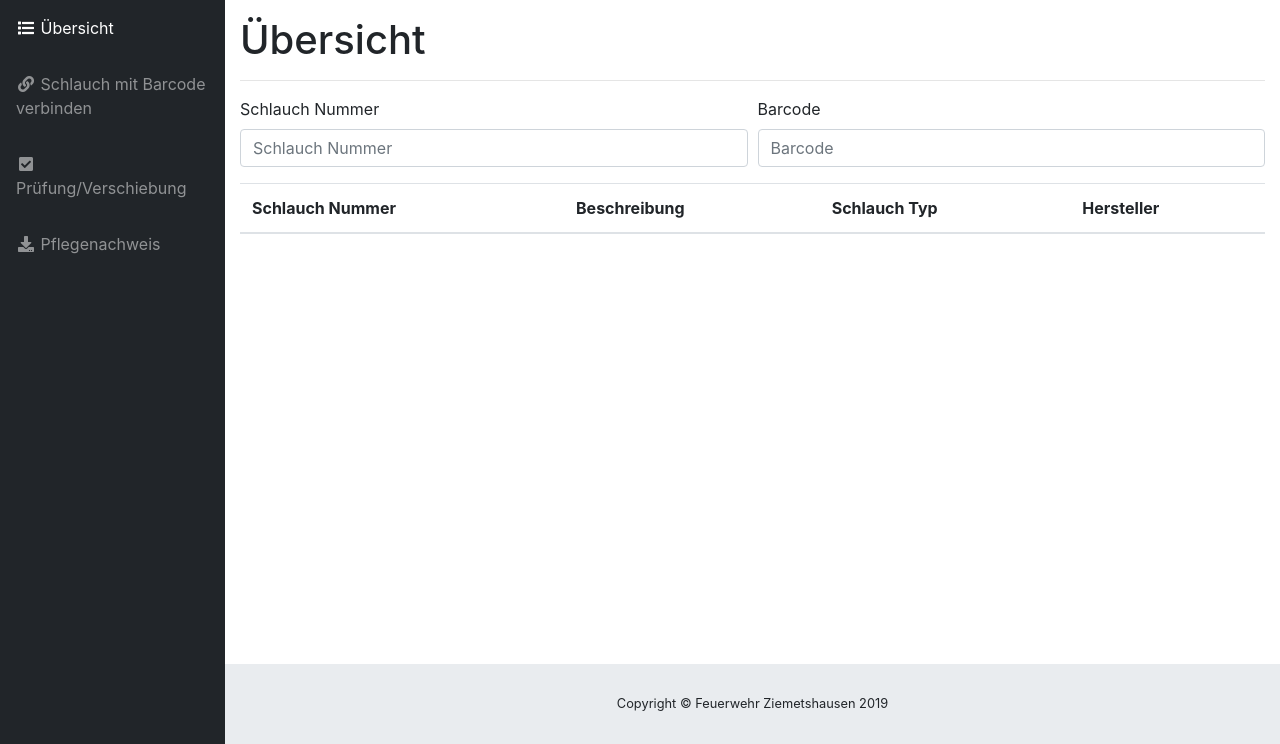
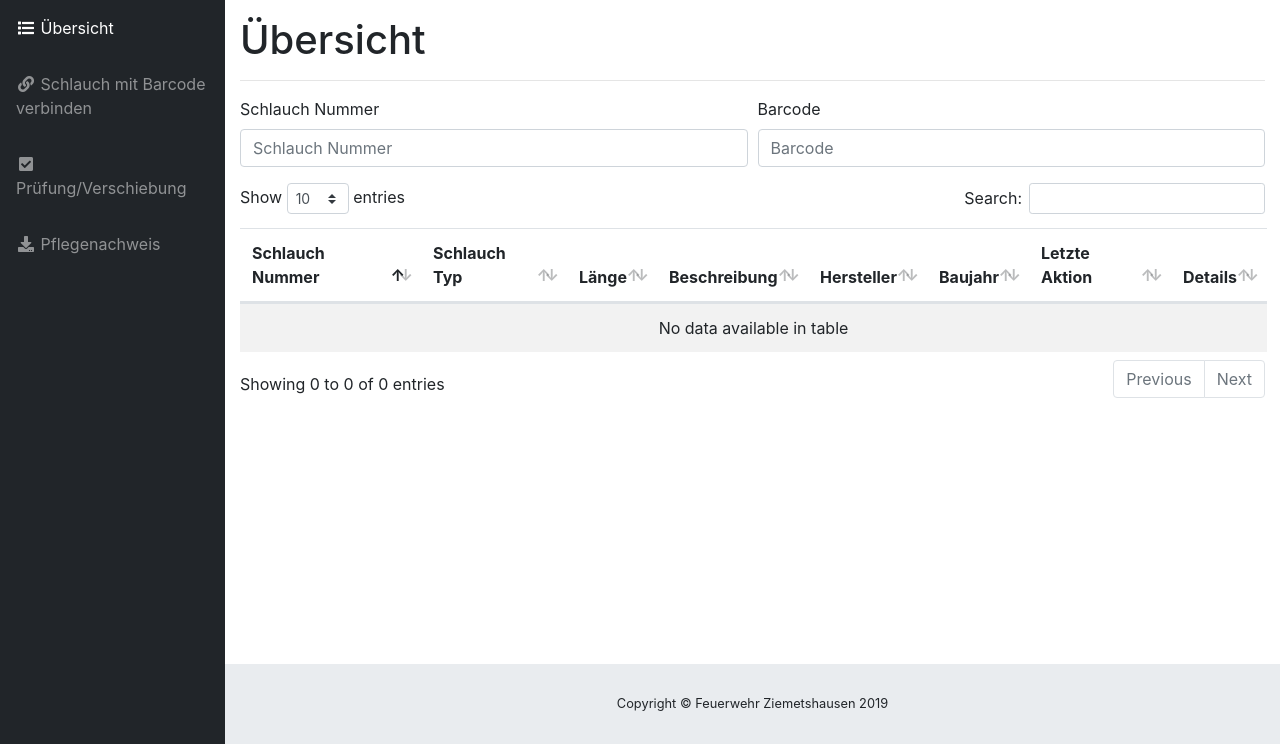
Before and after one commit to HyP3r-/firehose, a Django app: page / in a window 1280 px wide. Shown: the part 56-800 px from the top of the page. Run offline with Django 3.2, Linux system fonts and the light colour scheme; data that the repository does not hold is empty; some libraries are stand-ins or nearby versions.

Commit message:
list.js, list.html: changed to data table base.html: added js.cookie and global urls.py: added some endpoints for list

```diff
--- a/web/hose/static/hose/js/list.js
+++ b/web/hose/static/hose/js/list.js
@@ -1,37 +1,94 @@
+var hoseTypes = null;
+var hoseManufacturers = null;
+
+/**
+ * Init Page
+ */
 $(function () {
-    loadList();
+    loadHoseManufacturers();
     $("#inputHoseNumber, #inputBarcode").change(function () {
-        loadList();
+        loadHoses();
     });
 });
 
 /**
+ * Load list of Hose Manufacturers
+ */
+function loadHoseManufacturers() {
+    $.get("/api/list/hoseManufacturers")
+        .done(function (data) {
+            hoseManufacturers = data.hoseManufacturers;
+            loadHoseTypes();
+        });
+}
+
+/**
+ * Load list of Hose Types
+ */
+function loadHoseTypes() {
+    $.get("/api/list/hoseTypes")
+        .done(function (data) {
+            hoseTypes = data.hoseTypes;
+            loadHoses();
+        });
+}
+
+/**
  * Load list of Hoses
  */
-function loadList() {
+function loadHoses() {
     var number = $("#inputHoseNumber").val();
     var barcode = $("#inputBarcode").val();
-    $.post("/api/link/list", {number: number, barcode: barcode})
+    $.post("/api/list/hoses", {number: number, barcode: barcode})
         .done(function (data) {
-            updateList(data.list);
-        })
-        .fail(function () {
-
+            updateHoses(data.hoses);
         });
 }
 
 /**
  * Update list
  */
-function updateList(list) {
-    var listTable = $("#listTable tbody");
-    listTable.empty();
-    $.each(list, function (index, element) {
-        var row = $("<tr/>");
-        row.append($("<td/>", {text: element.number}));
-        row.append($("<td/>", {text: element.description}));
-        row.append($("<td/>", {text: element.hoseType}));
-        row.append($("<td/>", {text: element.manufacturer}));
-        listTable.append(row);
+function updateHoses(hoses) {
+    var listTable = $("#listTable");
+
+    listTable.DataTable({
+        data: hoses,
+        columns: [
+            {
+                data: "number",
+                title: "Schlauch Nummer"
+            },
+            {
+                data: "hoseType",
+                title: "Schlauch Typ"
+            },
+            {
+                data: "length",
+                title: "Länge",
+                render: function (data, type, row, meta) {
+                    return data + " m";
+                }
+            },
+            {
+                data: "description",
+                title: "Beschreibung"
+            },
+            {
+                data: "manufacturer",
+                title: "Hersteller"
+            },
+            {
+                data: "buildYear",
+                title: "Baujahr"
+            },
+            {
+                data: "",
+                title: "Letzte Aktion"
+            },
+            {
+                data: "",
+                title: "Details"
+            }
+        ]
     });
 }
--- a/web/hose/templates/hose/base.html
+++ b/web/hose/templates/hose/base.html
@@ -118,118 +118,16 @@
     </div>
 </div>
 
-<!-- Bootstrap core JavaScript-->
 <script src="{% static "hose/vendor/js/jquery.min.js" %}"></script>
 <script src="{% static "hose/vendor/js/bootstrap.bundle.min.js" %}"></script>
-
-<!-- Core plugin JavaScript-->
 <script src="{% static "hose/vendor/js/jquery.easing.min.js" %}"></script>
-
-<!-- Page level plugin JavaScript-->
 <script src="{% static "hose/vendor/js/jquery.dataTables.min.js" %}"></script>
 <script src="{% static "hose/vendor/js/dataTables.bootstrap4.min.js" %}"></script>
-
-<!-- Custom scripts for all pages-->
 <script src="{% static "hose/vendor/js/sb-admin.min.js" %}"></script>
-
-<!-- Demo scripts for this page-->
-<script src="{% static "hose/vendor/js/demo/datatables-demo.js" %}"></script>
-
+<script src="{% static "hose/vendor/js/js.cookie.min.js" %}"></script>
+<script src="{% static "hose/js/global.js" %}"></script>
 {% block js-content %}
 {% endblock %}
 
 </body>
 </html>
-
-
-{#<!doctype html>#}
-{#<html lang="en">#}
-{#<head>#}
-{#    <meta charset="utf-8">#}
-{#    <meta name="viewport" content="width=device-width, initial-scale=1, shrink-to-fit=no">#}
-{#    <meta name="description" content="">#}
-{#    <meta name="author" content="">#}
-{#    <link rel="icon" href="{% static "hose/img/firefighter.ico" %}">#}
-{##}
-{#    <title>Schlauchverwaltung &middot; {% block title %}Default Title{% endblock %}</title>#}
-{##}
-{#    <link href="{% static "hose/css/bootstrap.min.css" %}" rel="stylesheet">#}
-{#    <link href="{% static "hose/css/hose.css" %}" rel="stylesheet">#}
-{#    {% block css-content %}#}
-{#    {% endblock %}#}
-{#</head>#}
-{##}
-{#<body>#}
-{#<nav class="navbar navbar-dark fixed-top bg-dark flex-md-nowrap p-0 shadow">#}
-{#    <a class="navbar-brand col-sm-3 col-md-2 mr-0" href="{% url "list-index" %}">Schlauchverwaltung</a>#}
-{#    <ul class="navbar-nav px-3">#}
-{#        <li class="nav-item text-nowrap">#}
-{#            <a class="nav-link" href="#">Abmelden</a>#}
-{#        </li>#}
-{#    </ul>#}
-{#</nav>#}
-{##}
-{#<div class="container-fluid">#}
-{#    <div class="row">#}
-{#        <nav class="col-md-2 d-none d-md-block bg-light sidebar">#}
-{#            <div class="sidebar-sticky">#}
-{#                <ul class="nav flex-column">#}
-{#                    {% block nav-list %}#}
-{#                        <li class="nav-item">#}
-{#                            <a class="nav-link" href="{% url "list-index" %}">#}
-{#                                <span data-feather="list"></span>#}
-{#                                Übersicht#}
-{#                            </a>#}
-{#                        </li>#}
-{#                    {% endblock %}#}
-{#                    {% block nav-link %}#}
-{#                        <li class="nav-item">#}
-{#                            <a class="nav-link" href="{% url "link-index" %}">#}
-{#                                <span data-feather="link"></span>#}
-{#                                Schlauch mit Barcode verbinden#}
-{#                            </a>#}
-{#                        </li>#}
-{#                    {% endblock %}#}
-{#                    {% block nav-check %}#}
-{#                        <li class="nav-item">#}
-{#                            <a class="nav-link" href="{% url "check-index" %}">#}
-{#                                <span data-feather="check-square"></span>#}
-{#                                Prüfung/Verschiebung#}
-{#                            </a>#}
-{#                        </li>#}
-{#                    {% endblock %}#}
-{#                    {% block nav-download %}#}
-{#                        <li class="nav-item">#}
-{#                            <a class="nav-link" href="{% url "download-index" %}">#}
-{#                                <span data-feather="download"></span>#}
-{#                                Pflegenachweis#}
-{#                            </a>#}
-{#                        </li>#}
-{#                    {% endblock %}#}
-{#                </ul>#}
-{#            </div>#}
-{#        </nav>#}
-{##}
-{#        <main role="main" class="col-md-9 ml-sm-auto col-lg-10 px-4">#}
-{#            <div class="d-flex justify-content-between flex-wrap flex-md-nowrap align-items-center pt-3 pb-2 mb-3 border-bottom">#}
-{#                <h1 class="h2">{% block title-page %}Default Title{% endblock %}</h1>#}
-{#            </div>#}
-{##}
-{#            {% block content %}#}
-{#            {% endblock content %}#}
-{#        </main>#}
-{#    </div>#}
-{#</div>#}
-{##}
-{#<script src="{% static "hose/js/jquery.min.js" %}"></script>#}
-{#<script src="{% static "hose/js/bootstrap.min.js" %}"></script>#}
-{#<script src="{% static "hose/js/feather.min.js" %}"></script>#}
-{#<script src="{% static "hose/js/js.cookie.min.js" %}"></script>#}
-{#<script src="{% static "hose/js/global.js" %}"></script>#}
-{#<script>#}
-{#    feather.replace()#}
-{#</script>#}
-{#{% block js-content %}#}
-{#{% endblock %}#}
-{#</body>#}
-{#</html>#}
--- a/web/hose/templates/hose/list.html
+++ b/web/hose/templates/hose/list.html
@@ -25,19 +25,10 @@
         </div>
     </div>
 
-    <table class="table table-striped table-hover" id="listTable">
-        <thead>
-        <tr>
-            <th scope="col">Schlauch Nummer</th>
-            <th scope="col">Beschreibung</th>
-            <th scope="col">Schlauch Typ</th>
-            <th scope="col">Hersteller</th>
-        </tr>
-        </thead>
-        <tbody>
-        </tbody>
-    </table>
-
+    <div class="table-responsive-sm">
+        <table class="table table-striped table-hover" id="listTable">
+        </table>
+    </div>
 {% endblock %}
 
 {% block js-content %}
--- a/web/hose/urls.py
+++ b/web/hose/urls.py
@@ -12,5 +12,7 @@ urlpatterns = [
 
 # api end points
 urlpatterns += [
-    path("api/link/list", api.link_list),
+    path("api/list/hoseManufacturers", api.list_hoses_manufacturers),
+    path("api/list/hoseTypes", api.list_hoses_types),
+    path("api/list/hoses", api.list_hoses),
 ]
--- a/web/hose/views/api.py
+++ b/web/hose/views/api.py
@@ -1,11 +1,31 @@
 from django.http import JsonResponse
 from rest_framework.decorators import api_view
 
-from hose.models import Hose
+from hose.models import Hose, HoseManufacturer, HoseType
+
+
+@api_view(["GET"])
+def list_hoses_manufacturers(request):
+    hose_manufacturers = HoseManufacturer.objects.all()
+    response = [{
+        "id": hose_manufacturer.id,
+        "name": hose_manufacturer.name,
+    } for hose_manufacturer in hose_manufacturers]
+    return JsonResponse({"hoseManufacturers": response})
+
+
+@api_view(["GET"])
+def list_hoses_types(request):
+    hose_types = HoseType.objects.all()
+    response = [{
+        "id": hose_type.id,
+        "name": hose_type.name,
+    } for hose_type in hose_types]
+    return JsonResponse({"hoseTypes": response})
 
 
 @api_view(["POST"])
-def link_list(request):
+def list_hoses(request):
     """
     Return a list of hoses
     """
@@ -24,9 +44,10 @@ def link_list(request):
         "buildYear": hose.build_year,
         "description": hose.description,
         "hoseType": hose.hose_type_id,
+        "id": hose.id,
         "length": hose.length,
         "manufacturer": hose.manufacturer_id,
         "number": hose.number,
     } for hose in hoses]
 
-    return JsonResponse({"list": response})
+    return JsonResponse({"hoses": response})
```
